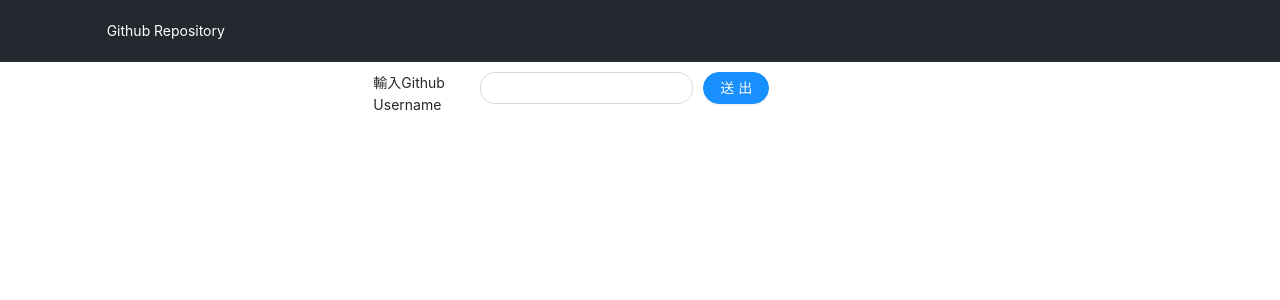
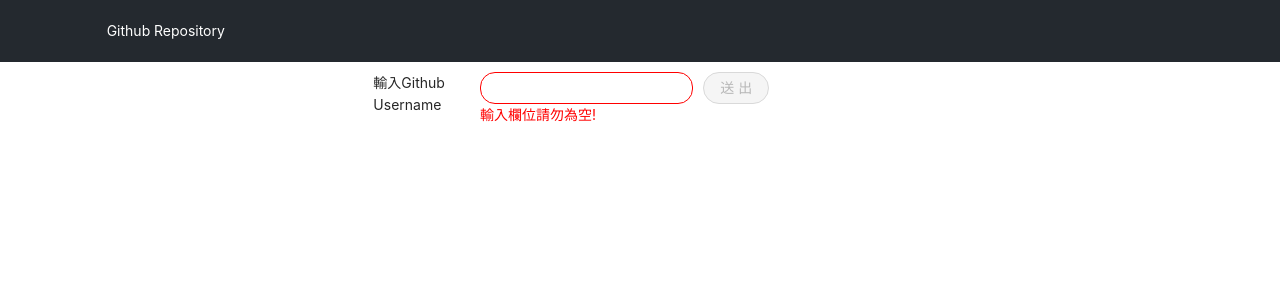
Before and after one commit to ray26918/github-repo, a React (Create React App) app: page /#/home in a window 1280 px wide. Shown: the top 300 px of the page. Built offline with nearby package versions, Linux system fonts and the light colour scheme.

Commit message:
validator

```diff
--- a/src/pages/Home.js
+++ b/src/pages/Home.js
@@ -1,11 +1,12 @@
 import { Button, Col, Input, Row } from 'antd';
 import { useState } from 'react';
 import { Link } from 'react-router-dom';
+import  validator  from 'validator'
+
 
 export default function Home(){
 
 	const [ inputUserName, setInputUserName ] = useState('')
-
 
 	return(
 		<>
@@ -15,15 +16,17 @@ export default function Home(){
 					</Col>
 					<Col span={4}>
 					<Input
-							style={{ borderRadius: '15px' }}
-							onChange={(e) => setInputUserName(e.target.value)}
+						style={ validator.isEmpty(inputUserName) ? { border: '1px solid red', borderRadius: '15px' } : { borderRadius: '15px' }}
+						onChange={(e) => setInputUserName(e.target.value)}
 					/>
+					{ validator.isEmpty(inputUserName) ? <span style={{ color: 'red' }}>輸入欄位請勿為空!</span> :''}
 					</Col>
 					<Col style={{ paddingLeft: '10px' }} span={4}>
 					<Link to={`/home/users/${inputUserName}/repos`}>
 							<Button
-							type='primary'
-							shape='round'
+								type='primary'
+								shape='round'
+								disabled={validator.isEmpty(inputUserName)}
 							>
 							送出
 							</Button>
```
